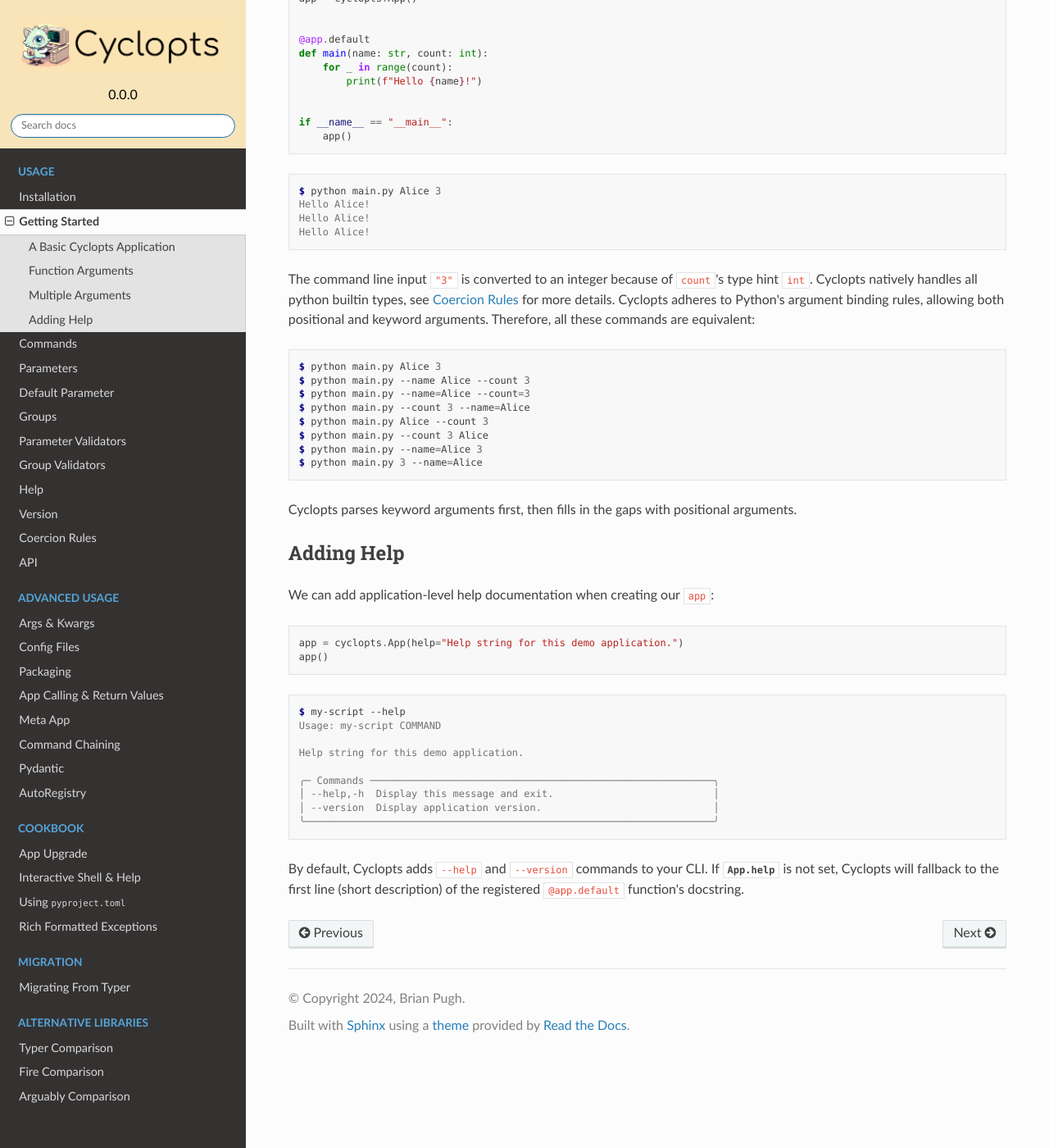
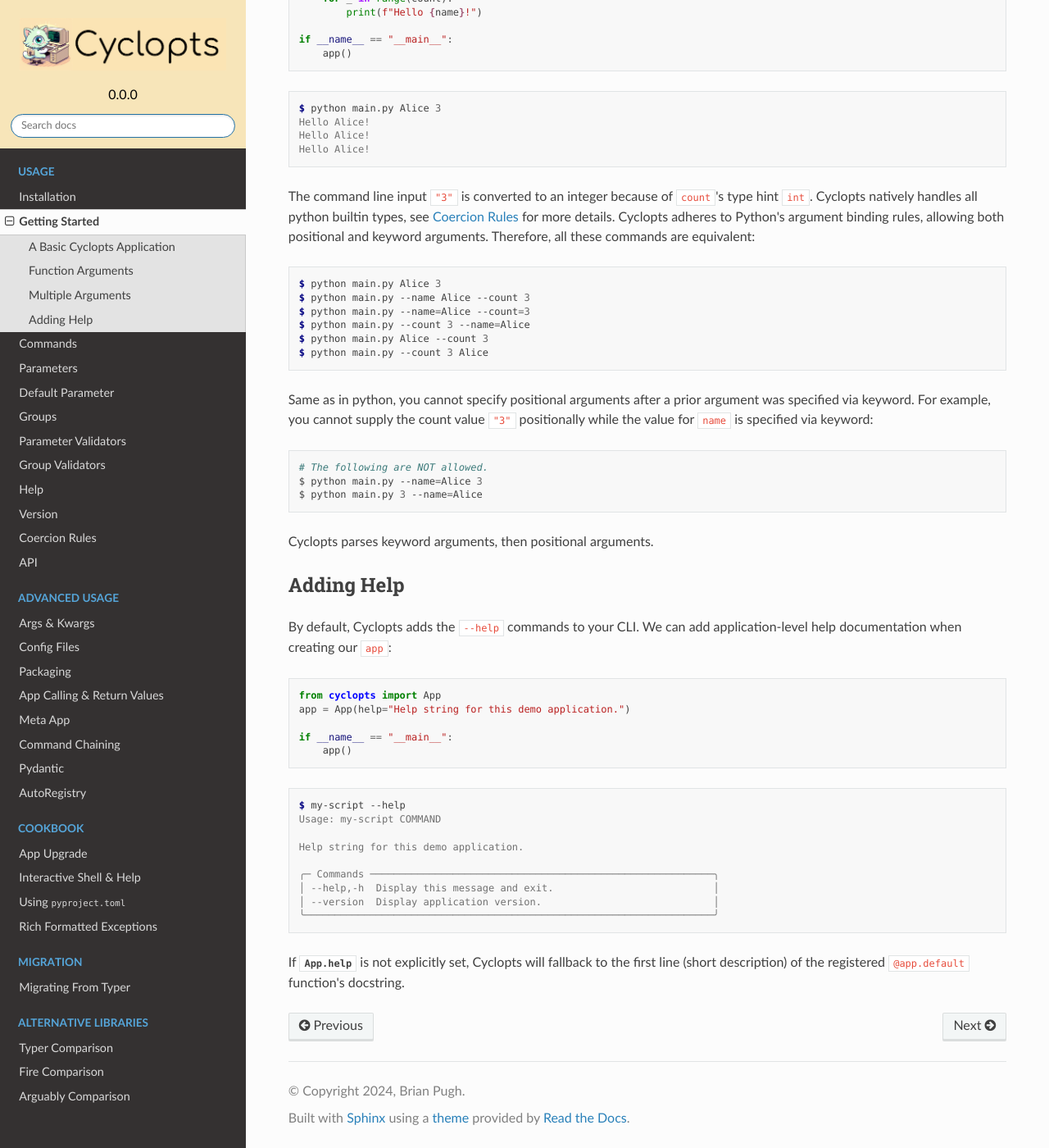
Before and after one commit to BrianPugh/cyclopts, a Sphinx documentation site: the page built from docs/source/getting_started.rst, in a window 1280 px wide and 1400 px high, scrolled down 1664 px. Shown: the whole window at 82% size. Built offline with Sphinx 7.4.7 and the Read the Docs theme 2.0.0, drawn with Linux system fonts in a browser that asks for light colours; some of the changed text lies outside the part shown.

Commit message:
update getting_started.rst

```diff
--- a/docs/source/getting_started.rst
+++ b/docs/source/getting_started.rst
@@ -15,15 +15,13 @@
 
 .. code-block:: python
 
-   import cyclopts
+   from cyclopts import App
 
-   app = cyclopts.App()
-
+   app = App()
 
    @app.default
    def main():
        print("Hello World!")
-
 
    if __name__ == "__main__":
        app()
@@ -36,10 +34,10 @@
    Hello World!
 
 
-The :class:`.App` class offers various configuration options that we'll investigate in future guides.
+The :class:`.App` class offers various configuration options that we'll explore in more detail later.
 The ``app`` object has a decorator method, :meth:`default <cyclopts.App.default>`, which registers a function as the default action.
-An application can have only a single default action.
 In this example, the ``main`` function is our default, and is executed when no CLI command is provided.
+An :class:`.App` can have only a single default action.
 
 ------------------
 Function Arguments
@@ -48,20 +46,18 @@
 
 .. code-block:: python
 
-   import cyclopts
+   from cyclopts import App
 
-   app = cyclopts.App()
-
+   app = App()
 
    @app.default
    def main(name):
        print(f"Hello {name}!")
 
-
    if __name__ == "__main__":
        app()
 
-Execute it with an argument:
+Execute the script with an argument:
 
 .. code-block:: console
 
@@ -75,7 +71,7 @@
 2. Calling ``app()`` triggers Cyclopts to parse CLI inputs.
 
 3. Cyclopts identifies ``"Alice"`` as a positional argument, matching it to the parameter ``name``.
-   In the absence of an explicit type hint, Cyclopts defaults to ``str``.
+   In the absence of an explicit type hint, Cyclopts defaults to parsing the value as a ``str``.
 
 4. Cyclopts calls the registered default ``main("Alice")``, and the greeting is printed.
 
@@ -87,16 +83,14 @@
 
 .. code-block:: python
 
-   import cyclopts
+   from cyclopts import App
 
-   app = cyclopts.App()
-
+   app = App()
 
    @app.default
    def main(name: str, count: int):
        for _ in range(count):
            print(f"Hello {name}!")
-
 
    if __name__ == "__main__":
        app()
@@ -121,20 +115,31 @@
    $ python main.py --count 3 --name=Alice
    $ python main.py Alice --count 3
    $ python main.py --count 3 Alice
+
+Same as in python, you cannot specify positional arguments after a prior argument was specified via keyword.
+For example, you cannot supply the count value ``"3"`` positionally while the value for ``name`` is specified via keyword:
+
+.. code-block:: bash
+
+   # The following are NOT allowed.
    $ python main.py --name=Alice 3
    $ python main.py 3 --name=Alice
 
-Cyclopts parses keyword arguments first, then fills in the gaps with positional arguments.
+Cyclopts parses keyword arguments, then positional arguments.
 
 -----------
 Adding Help
 -----------
+By default, Cyclopts adds the ``--help`` commands to your CLI.
 We can add application-level help documentation when creating our ``app``:
 
 .. code-block:: python
 
-   app = cyclopts.App(help="Help string for this demo application.")
-   app()
+   from cyclopts import App
+   app = App(help="Help string for this demo application.")
+
+   if __name__ == "__main__":
+       app()
 
 .. code-block:: console
 
@@ -148,8 +153,7 @@
    │ --version  Display application version.                             │
    ╰─────────────────────────────────────────────────────────────────────╯
 
-By default, Cyclopts adds ``--help`` and ``--version`` commands to your CLI.
-If :attr:`.App.help` is not set, Cyclopts will fallback to the first line
+If :attr:`.App.help` is not explicitly set, Cyclopts will fallback to the first line
 (short description) of the registered ``@app.default`` function's docstring.
 
 .. _checkout the mypy cheatsheet: https://mypy.readthedocs.io/en/latest/cheat_sheet_py3.html
```
